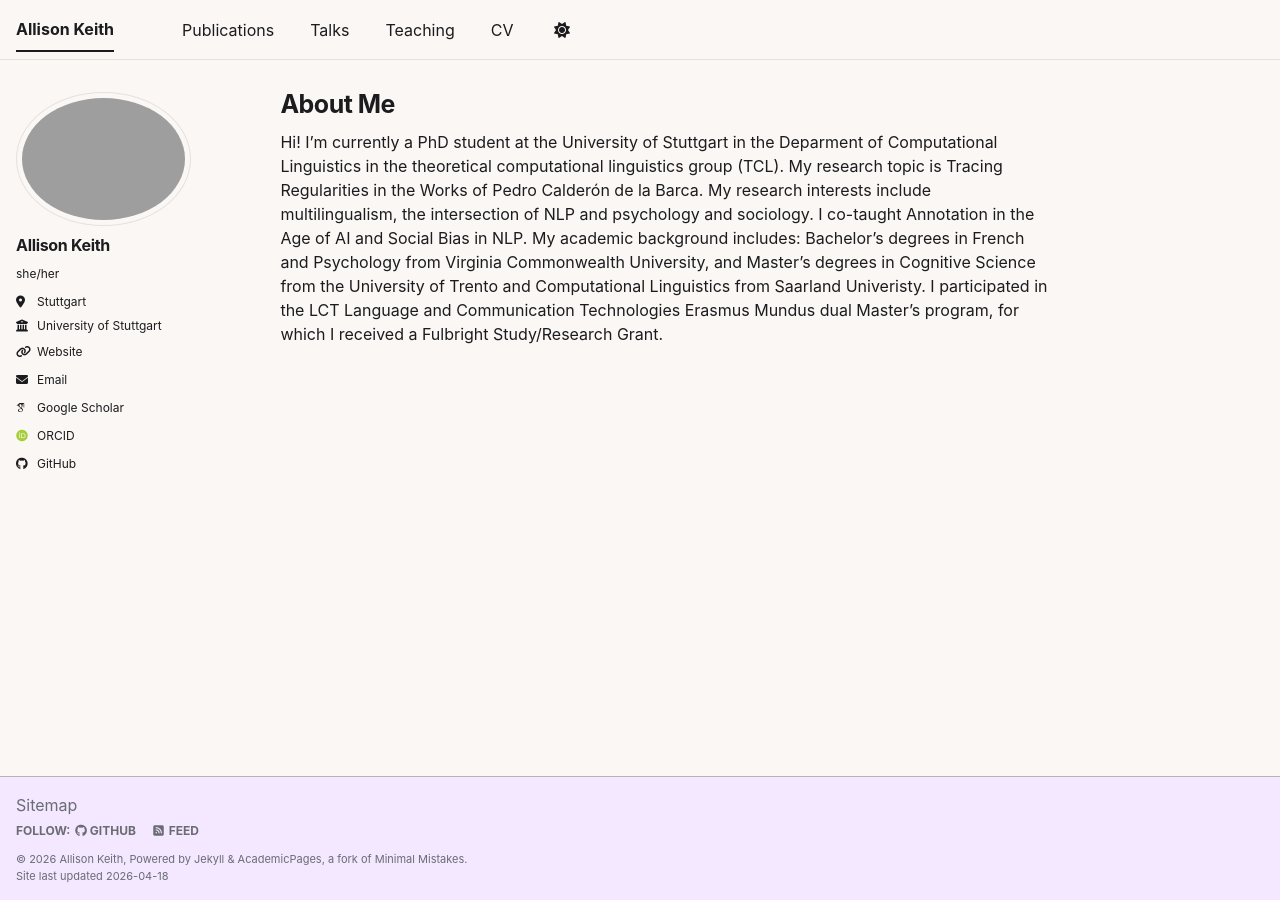
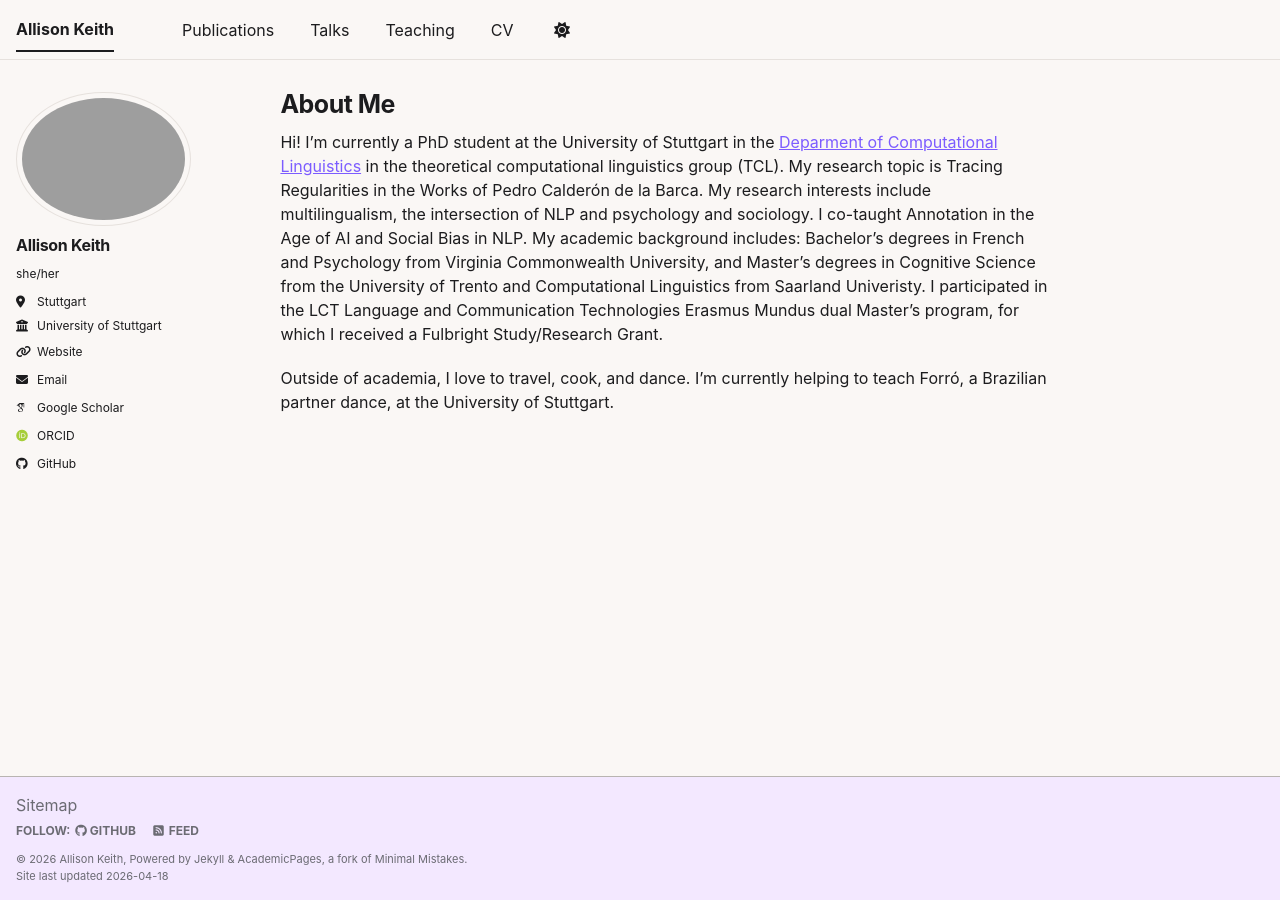
Before and after one commit to allisonakeith/allisonakeith.github.io, a Jekyll site: the page built from _pages/about.md, in a window 1280 px wide. Built offline with Jekyll 4.4.1, drawn with Linux system fonts in a browser that asks for light colours; some web fonts are replaced; a script bundle is joined from its source files by our own code; library files that are not in the unit come from our copies.

Commit message:
added hobbies and link to ims

```diff
--- a/_pages/about.md
+++ b/_pages/about.md
@@ -7,7 +7,9 @@
   - /about.html
 ---
 
-Hi! I'm currently a PhD student at the University of Stuttgart in the Deparment of Computational Linguistics in the theoretical computational linguistics group (TCL). My research topic is Tracing Regularities in the Works of Pedro Calderón de la Barca. My research interests include multilingualism, the intersection of NLP and psychology and sociology. I co-taught Annotation in the Age of AI and Social Bias in NLP. My academic background includes: Bachelor's degrees in French and Psychology from Virginia Commonwealth University, and Master's degrees in Cognitive Science from the University of Trento and Computational Linguistics from Saarland Univeristy. I participated in the LCT Language and Communication Technologies Erasmus Mundus dual Master's program, for which I received a Fulbright Study/Research Grant.
+Hi! I'm currently a PhD student at the University of Stuttgart in the [Deparment of Computational Linguistics](https://www.ims.uni-stuttgart.de/en/) in the theoretical computational linguistics group (TCL). My research topic is Tracing Regularities in the Works of Pedro Calderón de la Barca. My research interests include multilingualism, the intersection of NLP and psychology and sociology. I co-taught Annotation in the Age of AI and Social Bias in NLP. My academic background includes: Bachelor's degrees in French and Psychology from Virginia Commonwealth University, and Master's degrees in Cognitive Science from the University of Trento and Computational Linguistics from Saarland Univeristy. I participated in the LCT Language and Communication Technologies Erasmus Mundus dual Master's program, for which I received a Fulbright Study/Research Grant.
+
+Outside of academia, I love to travel, cook, and dance. I'm currently helping to teach Forró, a Brazilian partner dance, at the University of Stuttgart.
 
 
 <!-- This is the front page of a website that is powered by the [Academic Pages template](https://github.com/academicpages/academicpages.github.io) and hosted on GitHub pages. [GitHub pages](https://pages.github.com) is a free service in which websites are built and hosted from code and data stored in a GitHub repository, automatically updating when a new commit is made to the repository. This template was forked from the [Minimal Mistakes Jekyll Theme](https://mmistakes.github.io/minimal-mistakes/) created by Michael Rose, and then extended to support the kinds of content that academics have: publications, talks, teaching, a portfolio, blog posts, and a dynamically-generated CV. Incidentally, these same features make it a great template for anyone that needs to show off a professional template!
```
